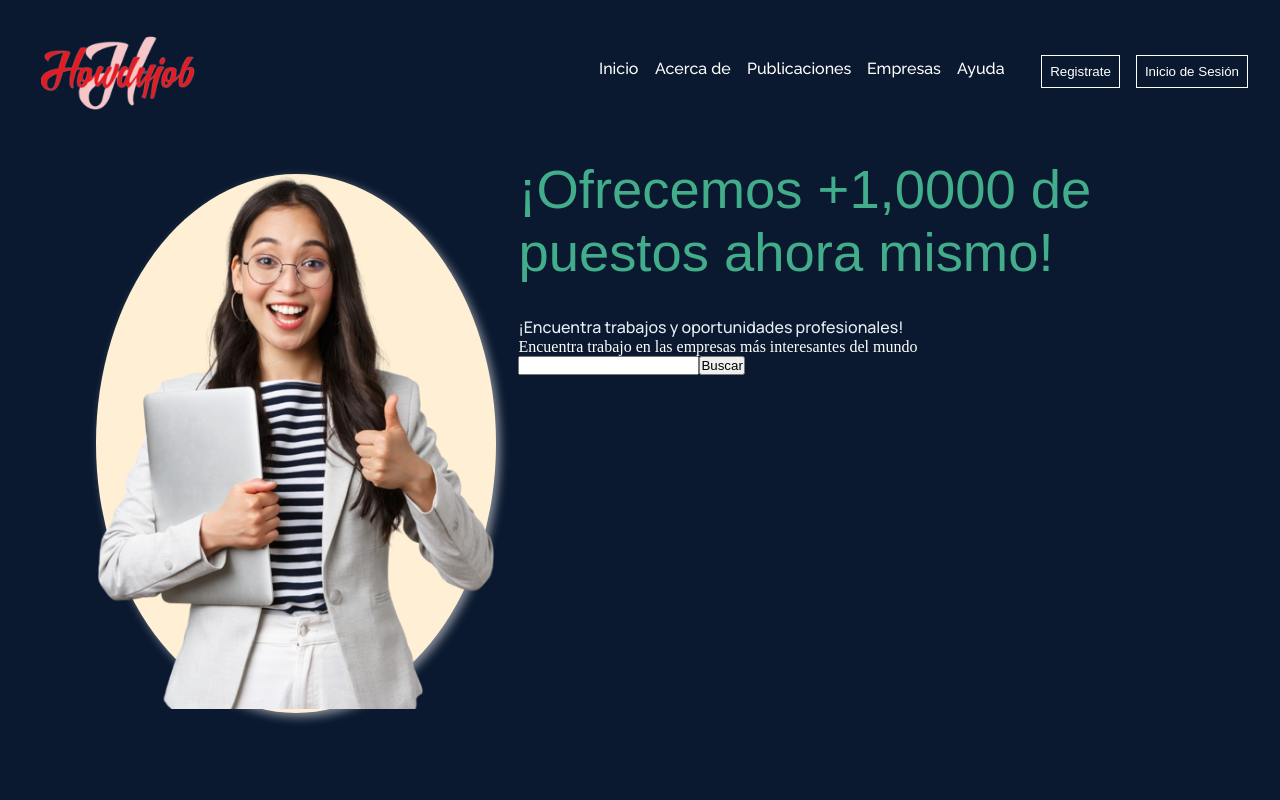
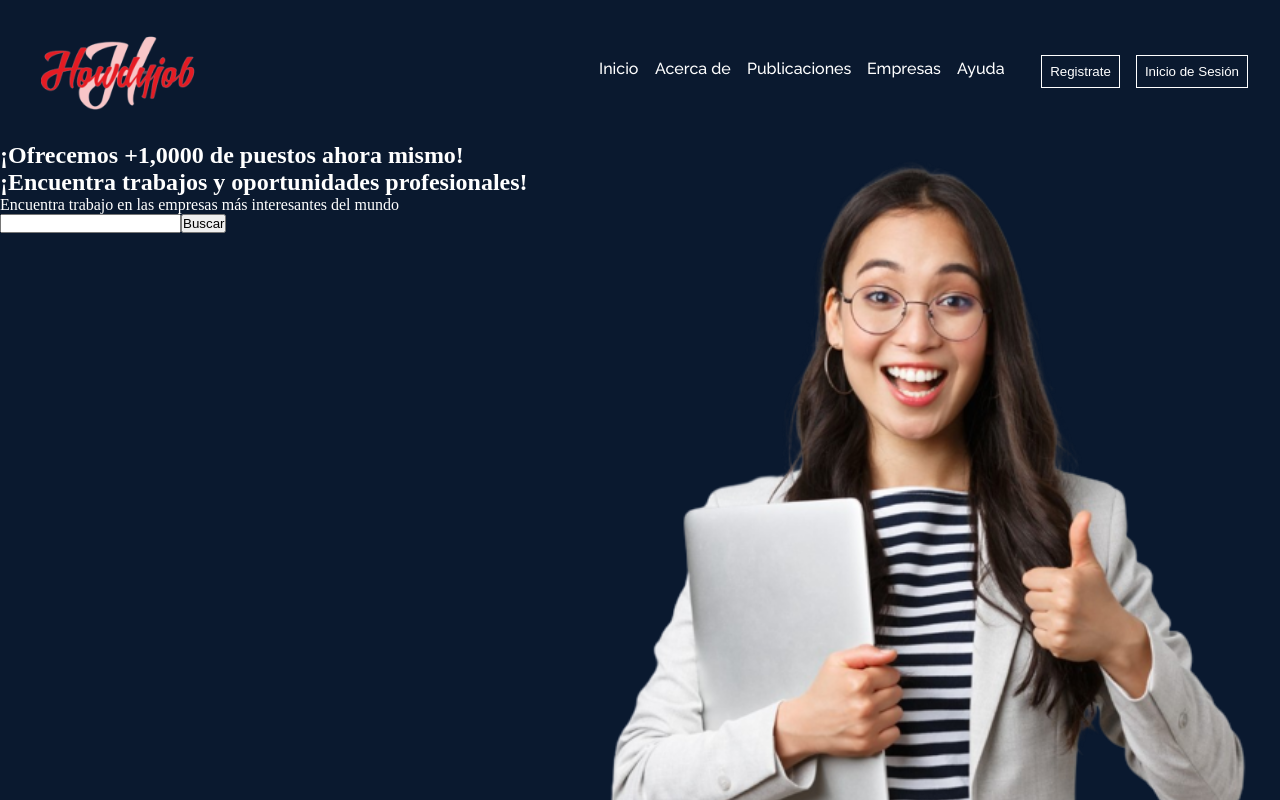
Before and after one commit to Layeska/front-howdyjob, an Angular app: page / in a window 1280 px wide. Shown: the top 800 px of the page. Built offline with nearby package versions, Linux system fonts and the light colour scheme.

Commit message:
Editando estilos

```diff
--- a/src/components/main-landing/main-landing.component.css
+++ b/src/components/main-landing/main-landing.component.css
@@ -1,18 +1,18 @@
-.main {
-    /*background: salmon;*/
+/*.main {
+    background: salmon;
     display: flex;
     justify-content: space-between;
     margin: 1rem 2rem;
     position: relative;
 }
 
-/*.img {
+.img {
     width: 100%;
     position: absolute;
     top: 0;
     z-index: -1;
     margin-top: -6rem;
-}*/
+}
 
 .fondo {
     background: papayawhip;
@@ -24,10 +24,11 @@
 
 .fondo img {
     width: 25rem;
+    height: fit-content;
 }
 
 .second {
-    /*background: sandybrown;*/
+    background: sandybrown;
     text-align: start;
     width: 60%;
 }
@@ -36,16 +37,34 @@
     font-family: 'Manrope', sans-serif;
     margin-top: 2rem;
     color: rgb(230, 237, 244);
-    font-size: 1rem;
+    font-size: 1.5rem;
     font-weight: 500;
 }
 
 .second h2:first-child {
-    font-size: 3.4rem;
+    font-size: 4rem;
     font-family: 'Noto', sans-serif;
     color: #42ad8a;
-    font-weight: 100;
+    font-weight: 700;
 }
 
-.second h2 {
+.second .buscador {
+    margin-top: 3rem;
 }
+
+.second .buscador input {
+    width: 30%;
+    padding: 0.3rem;
+    border: 1px solid white;
+}
+
+.second .buscador button {
+    padding: 0.3rem;
+}
+*/
+
+img {
+    width: 50%;
+    float: right;
+    padding: 1rem 2rem;
+}
```
